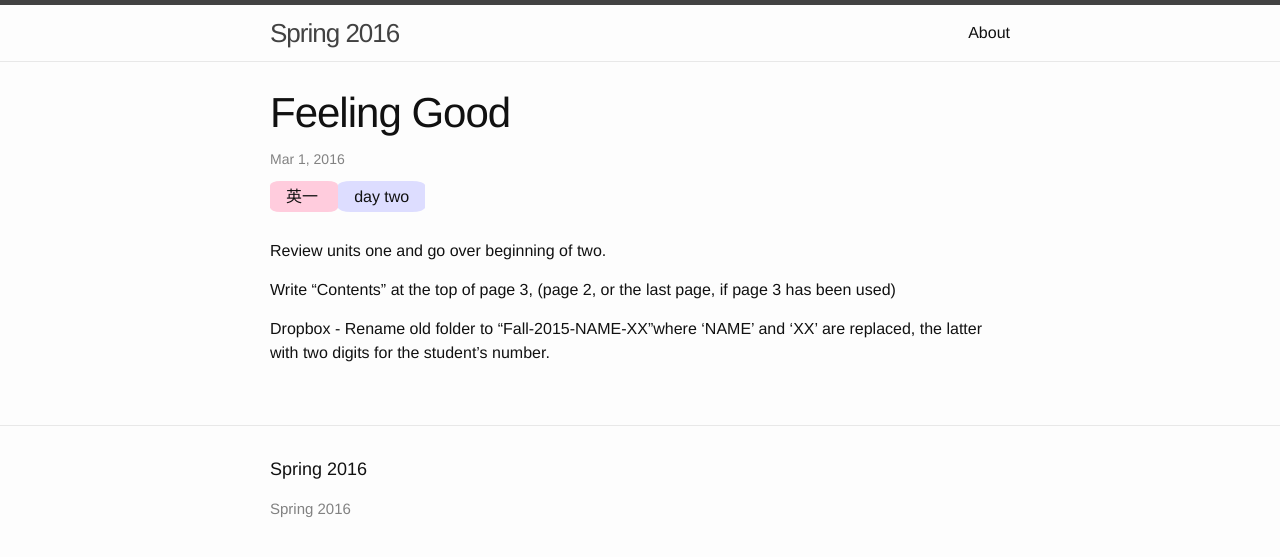
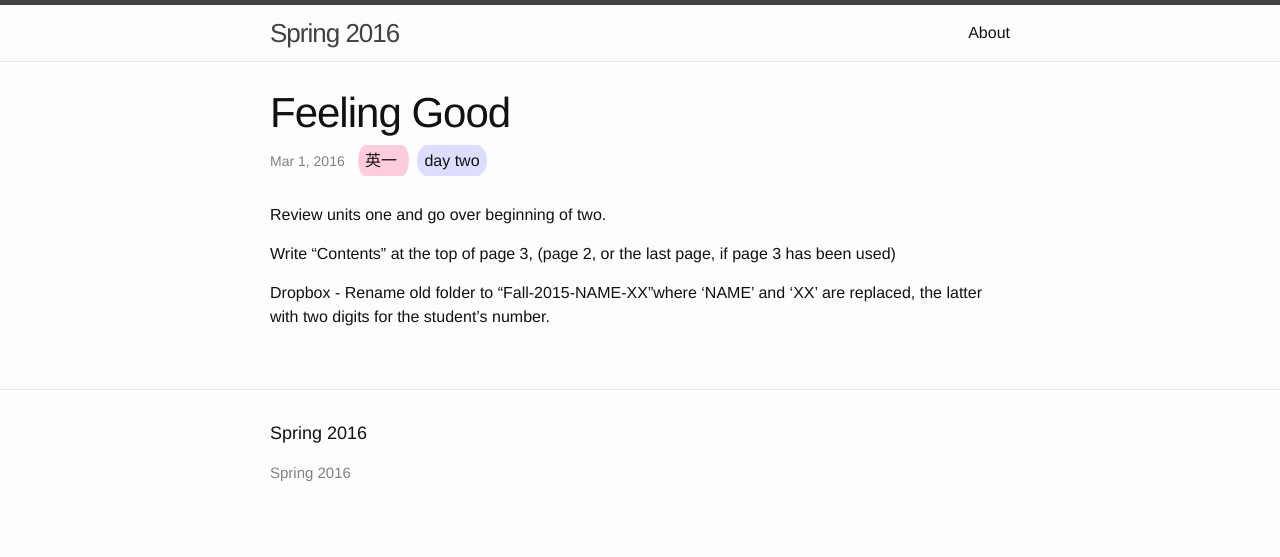
Before and after one commit to MrArgote/spring16, a Jekyll site: the page built from _posts/one/2016-03-01-Week-2-Feeling-Good-Dropbox.md, in a window 1280 px wide. Shown: the top 557 px of the page. Built offline with Jekyll 4.4.1, drawn with Linux system fonts in a browser that asks for light colours.

Commit message:
Cleaned up the styling of meta-tags

```diff
--- a/_layouts/post.html
+++ b/_layouts/post.html
@@ -5,10 +5,13 @@
 
   <header class="post-header">
     <h1 class="post-title" itemprop="name headline">{{ page.title }}</h1>
-    <p class="post-meta"><time datetime="{{ page.date | date_to_xmlschema }}" itemprop="datePublished">{{ page.date | date: "%b %-d, %Y" }}</time>{% if page.author %} • <span itemprop="author" itemscope itemtype="http://schema.org/Person"><span itemprop="name">{{ page.author }}</span></span>{% endif %}</p>
-    {% if page.class %} <span class="post-meta-class">&nbsp; {{ page.class }} &nbsp; </span>{% endif %}
-    {% if page.day %} <span class="post-meta-day">&nbsp; day {{ page.day }} &nbsp; </span>{% endif %}
-
+    <p>
+	    <span class="post-meta"><time datetime="{{ page.date | date_to_xmlschema }}" itemprop="datePublished">{{ page.date | date: "%b %-d, %Y" }}</time>{% if page.author %} • <span itemprop="author" itemscope itemtype="http://schema.org/Person"><span itemprop="name">{{ page.author }}</span></span>{% endif %}</span>
+	    &nbsp;
+	    {% if page.class %} <span class="post-meta-class"> {{ page.class }}  </span>{% endif %}
+	    &nbsp;
+	    {% if page.day %} <span class="post-meta-day"> day {{ page.day }}  </span>{% endif %}
+    </p>
 
   </header>
 
--- a/_sass/_layout.scss
+++ b/_sass/_layout.scss
@@ -188,12 +188,12 @@
     font-size: $small-font-size;
     color: $grey-color;
     &-class {
-	    border-radius: 15%;
+	    border-radius: 15% / 50% ;
 	    padding: 7px;
 	    background-color: #FCD;
     }
     &-day {
-	    border-radius: 15%;
+	    border-radius: 15% / 50% ;
 	    padding: 7px;
 	    background-color: #DDF;
     }
--- a/index.html
+++ b/index.html
@@ -10,8 +10,10 @@
     {% for post in site.posts %}
       <li>
         <span class="post-meta">{{ post.date | date: "%b %-d, %Y" }}</span>
-	<span class="post-meta-class">&nbsp;  {{ post.class }} &nbsp; </span>
-	<span class="post-meta-day">&nbsp; day {{ post.day }} &nbsp; </span>
+	&nbsp;
+	<span class="post-meta-class"> {{ post.class }}  </span>
+	&nbsp;
+	<span class="post-meta-day"> day {{ post.day }}  </span>
 
         <h2>
           <a class="post-link" href="{{ post.url | prepend: site.baseurl }}">{{ post.title }}</a>
```
